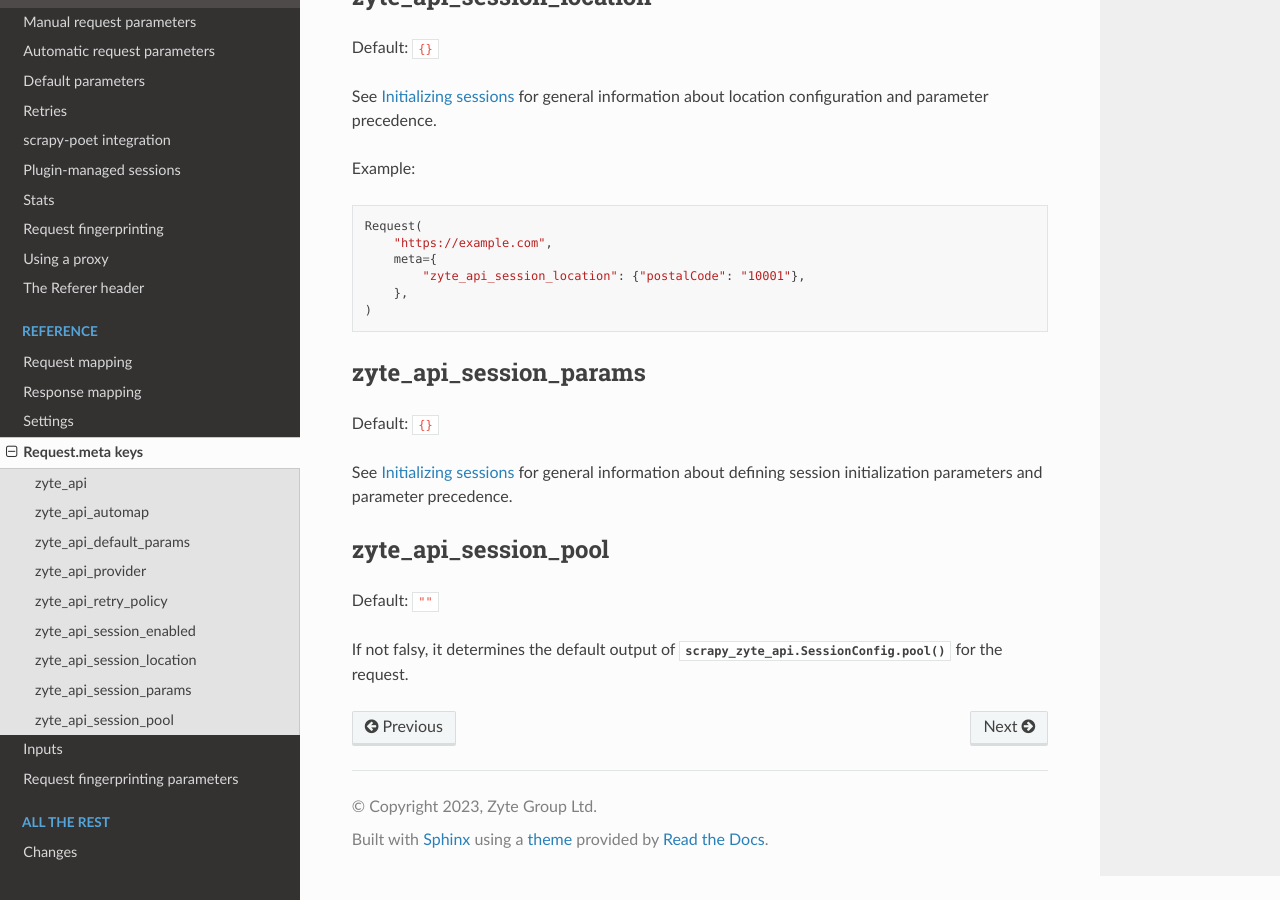
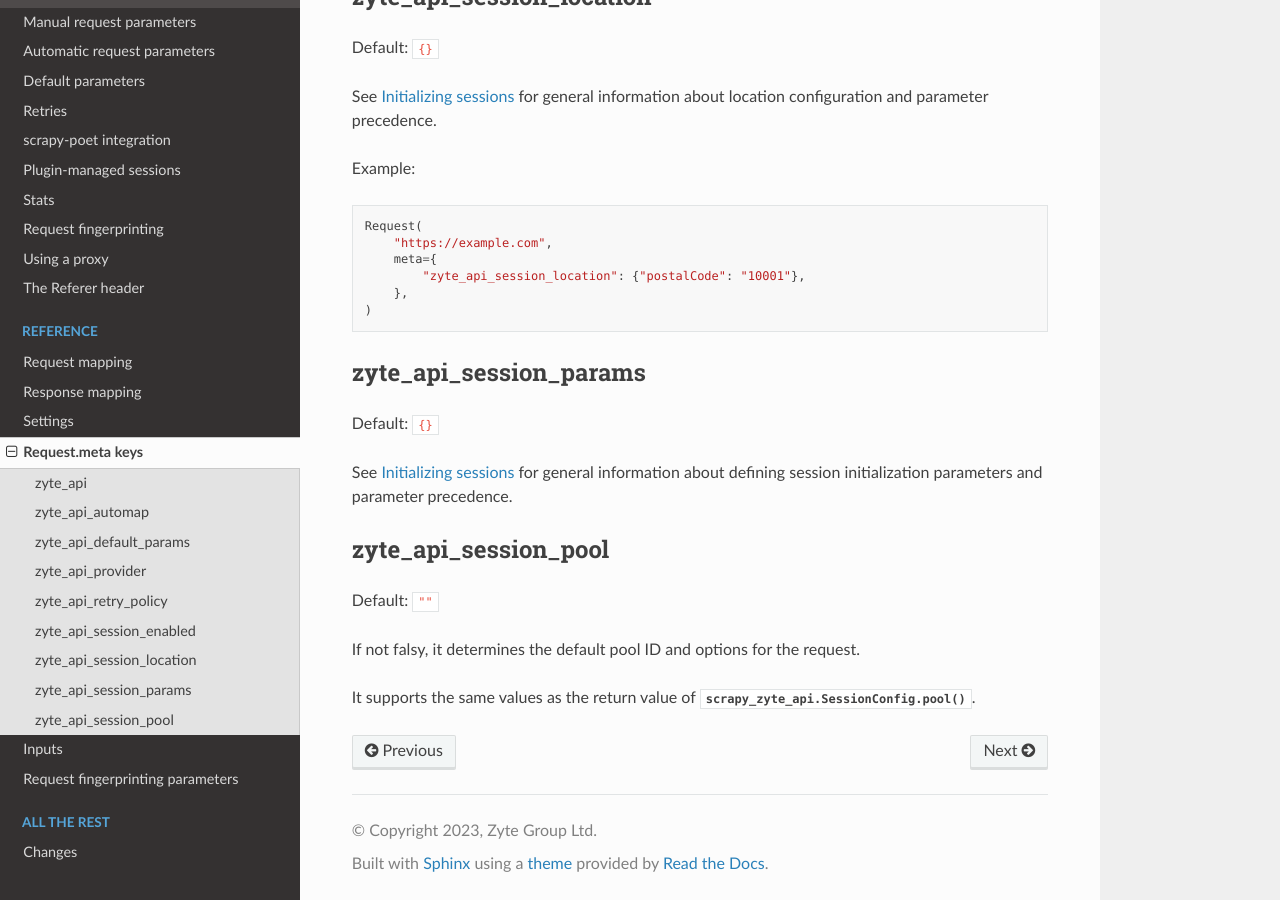
Before and after one commit to scrapy-plugins/scrapy-zyte-api, a Sphinx documentation site: the page built from docs/reference/meta.rst, in a window 1280 px wide and 900 px high, scrolled down 1813 px. Built offline with Sphinx 7.4.7 and the Read the Docs theme 3.1.0, drawn with Linux system fonts in a browser that asks for light colours.

Commit message:
Address feedback

```diff
--- a/CHANGES.rst
+++ b/CHANGES.rst
@@ -20,7 +20,7 @@ Changes
     the return value of the :meth:`SessionConfig.pool()
     <scrapy_zyte_api.SessionConfig.pool>` method can now be a dictionary
     instead of a string, allowing to override :setting:`ZYTE_API_SESSION_DELAY`
-    and :setting:`ZYTE_API_SESSION_POOL_SIZE` for the corresponding tool.
+    and :setting:`ZYTE_API_SESSION_POOL_SIZE` for the corresponding pool.
 
     However, they cannot override values defined in
     :setting:`ZYTE_API_SESSION_POOLS`.
--- a/docs/reference/meta.rst
+++ b/docs/reference/meta.rst
@@ -141,5 +141,7 @@ zyte_api_session_pool
 
 Default: ``""``
 
-If not falsy, it determines the default output of
-:meth:`scrapy_zyte_api.SessionConfig.pool` for the request.
+If not falsy, it determines the default pool ID and options for the request.
+
+It supports the same values as the return value of
+:meth:`scrapy_zyte_api.SessionConfig.pool`.
```
Also changed, not shown: 1 other file.
